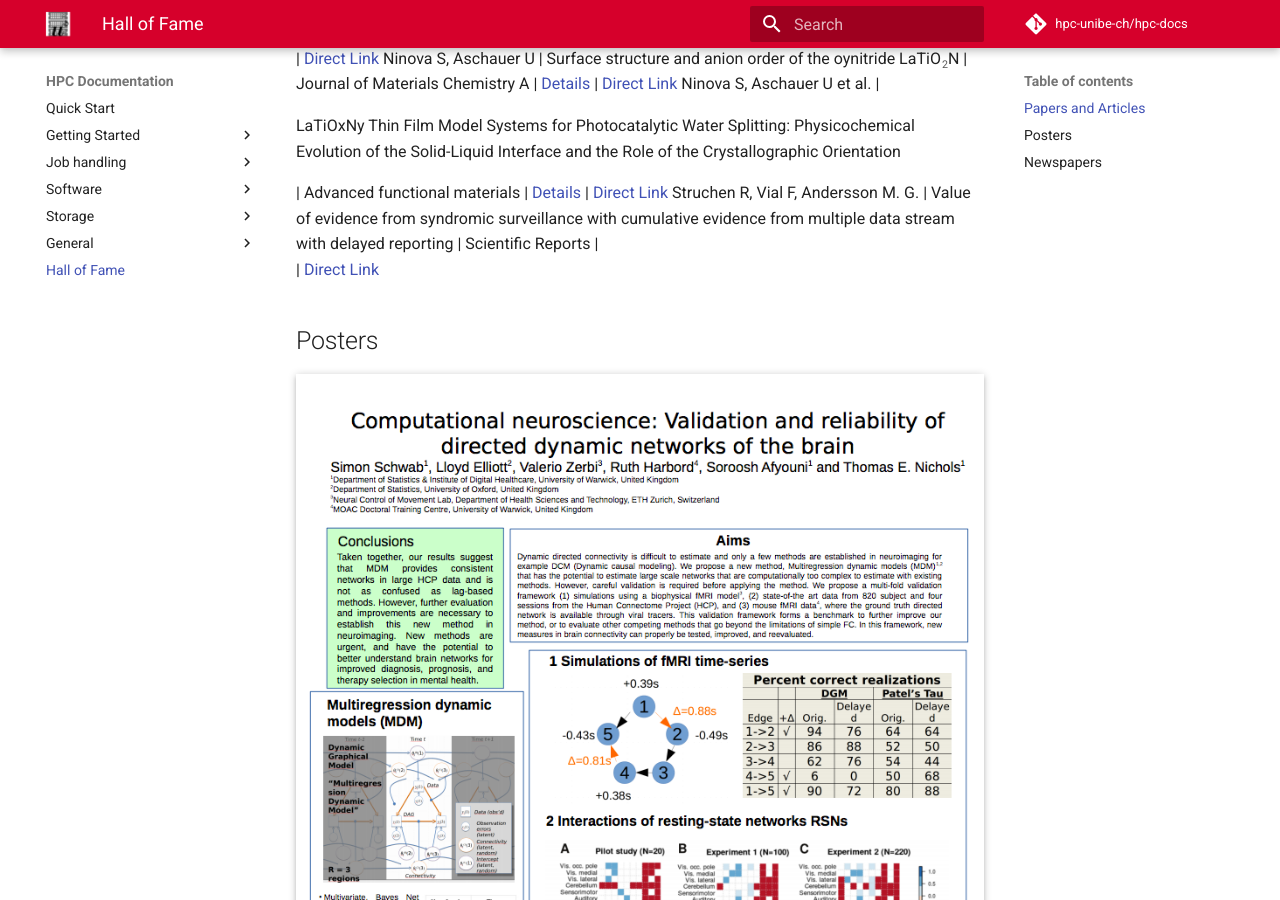
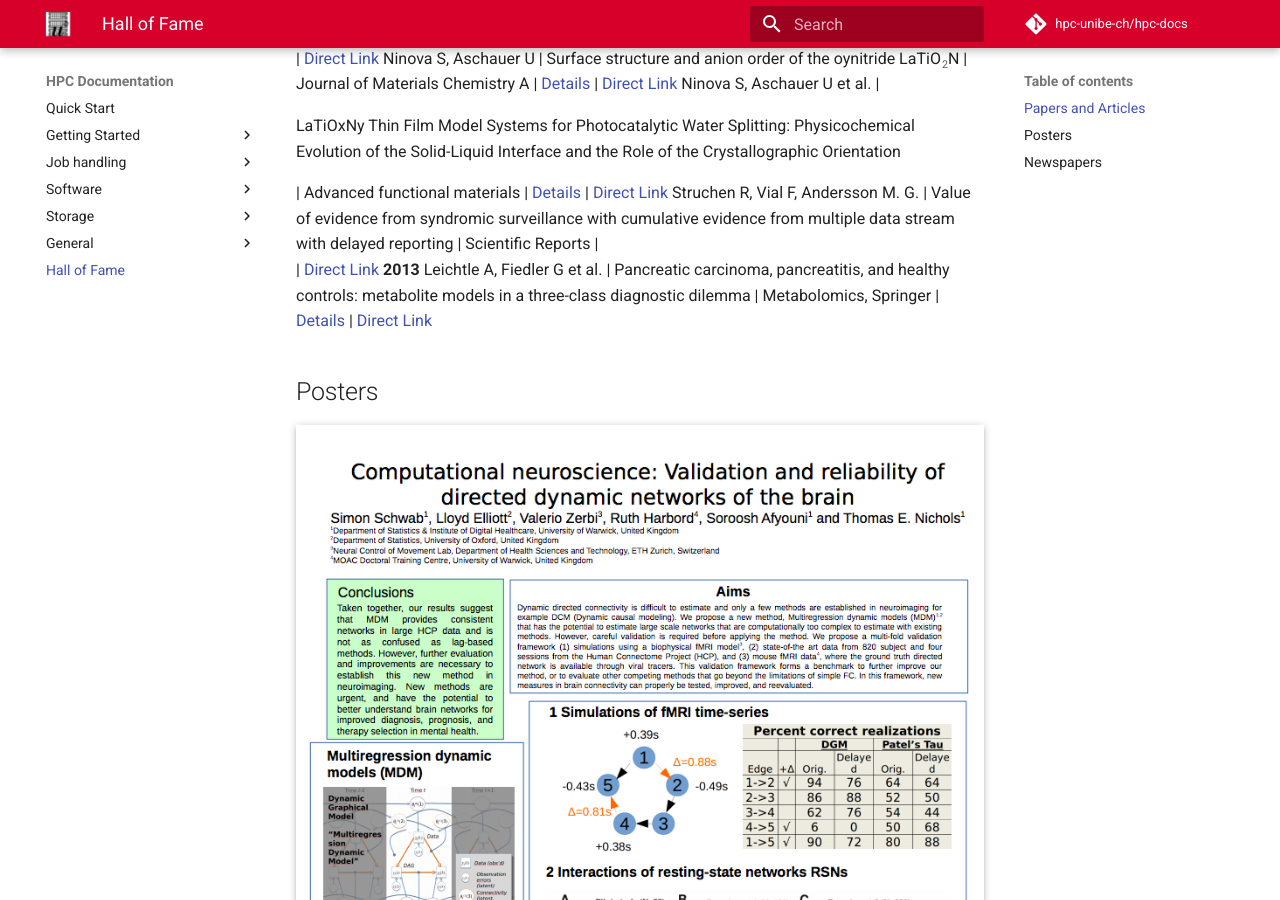
Before and after one commit to hpc-unibe-ch/hpc-unibe-ch.github.io, an MkDocs documentation site: the page built from docs/halloffame.md, in a window 1280 px wide and 900 px high, scrolled down 2247 px. Built offline with MkDocs 1.6.1 and Material for MkDocs 9.7.7, drawn with Linux system fonts in a browser that asks for light colours; comment, search, counter and statistics services are not loaded.

Commit message:
hallOfFame Leichtle 2013

```diff
--- a/docs/halloffame.md
+++ b/docs/halloffame.md
@@ -37,6 +37,8 @@ Mueller S, Fix M et al. | Simultaneous optimization of photons and electrons for
 Ninova S, Aschauer U | Surface structure and anion order of the oynitride LaTiO<sub><small><span>2</span></small></sub>N | Journal of Materials Chemistry A | [Details](http://dx.doi.org/10.7892/boris.101207) | [Direct Link](http://dx.doi.org/10.1039/C7TA01873H)
 Ninova S, Aschauer U et al. | <p class="pageTitle" style="text-align: left;">LaTiOxNy Thin Film Model Systems for Photocatalytic Water Splitting: Physicochemical Evolution of the Solid-Liquid Interface and the Role of the Crystallographic Orientation</p> | Advanced functional materials | [Details](http://dx.doi.org/10.7892/boris.99013) | [Direct Link](http://dx.doi.org/10.1002/adfm.201605690)
 Struchen R, Vial F, Andersson M. G. | Value of evidence from syndromic surveillance with cumulative evidence from multiple data stream with delayed reporting | Scientific Reports | <br> | [Direct Link](https://www.nature.com/articles/s41598-017-01259-5)
+__2013__
+Leichtle A, Fiedler G et al. | Pancreatic carcinoma, pancreatitis, and healthy controls: metabolite models in a three-class diagnostic dilemma | Metabolomics, Springer | [Details](http://dx.doi.org/10.7892/boris.16556) | [Direct Link](https://dx.doi.org/10.1007%2Fs11306-012-0476-7)
 
 ## Posters
 
```
